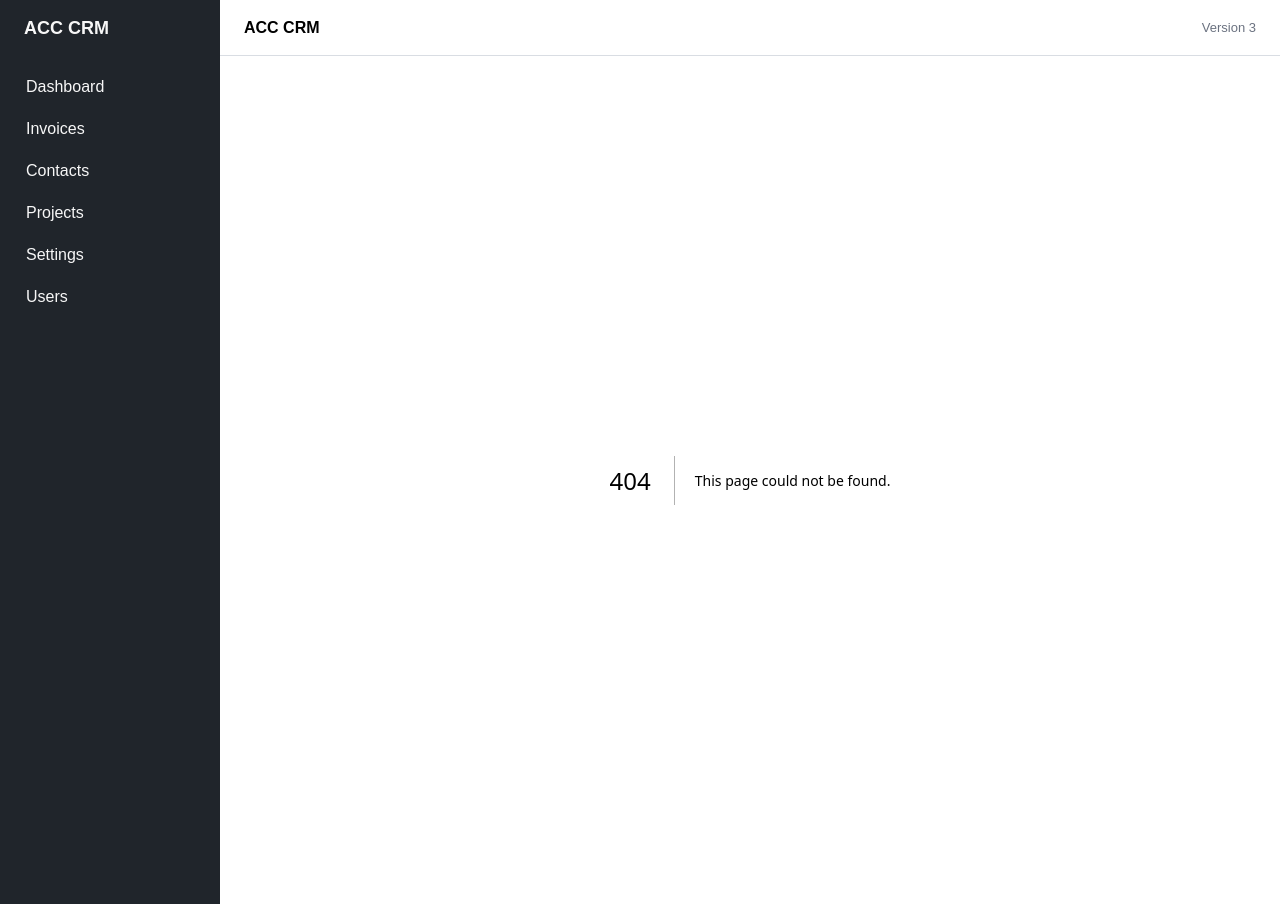
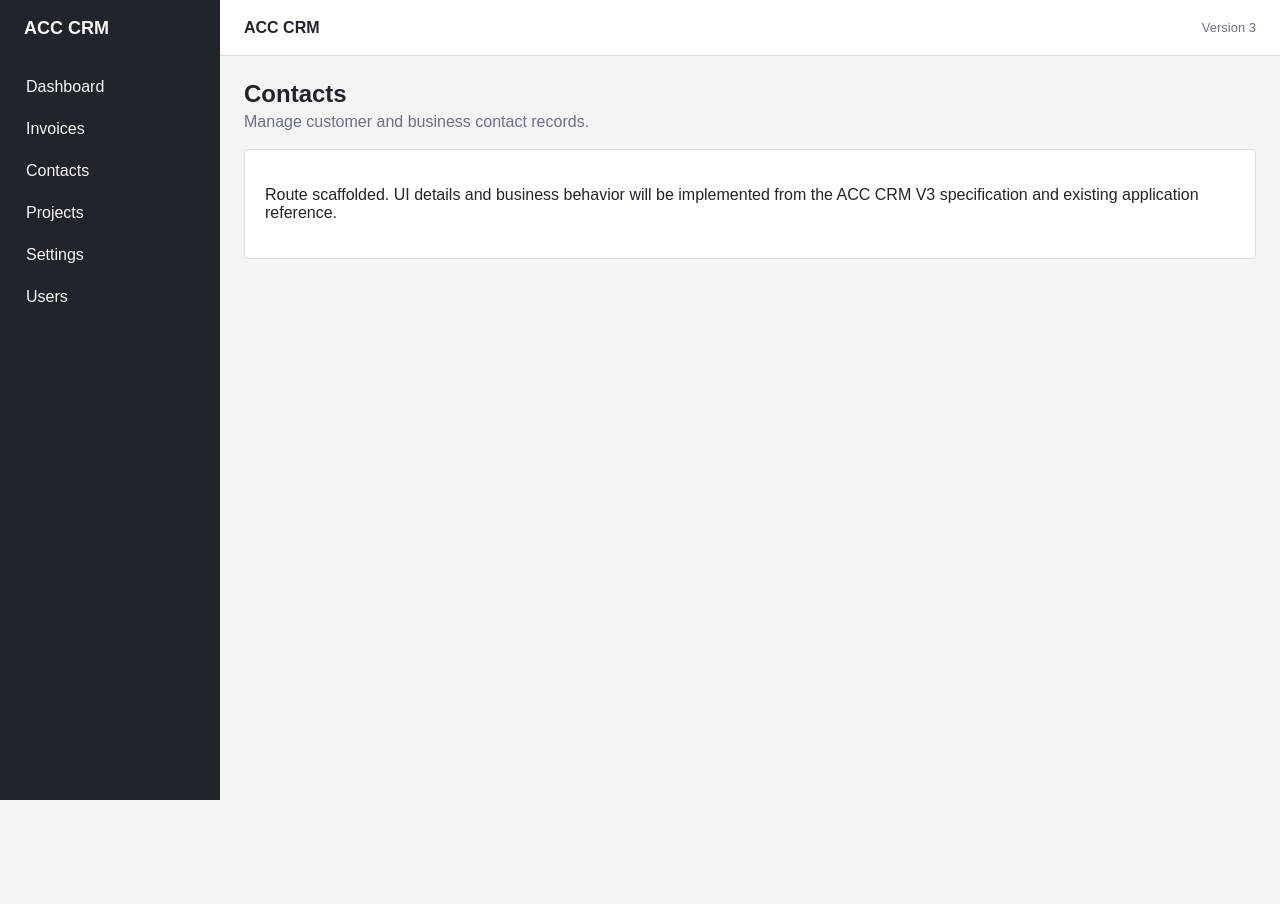
Before and after one commit to mlpk21d/acc-crm-v3, a Next.js app: page /contacts in a window 1280 px wide. Before the commit this address had no page. After the commit the page ends 800 px from the top, so only its background shows below. Built offline with nearby package versions, Linux system fonts and the light colour scheme.

Commit message:
Bootstrap ACC CRM V3: add src/app/contacts/page.tsx

```diff
--- /dev/null
+++ b/src/app/contacts/page.tsx
@@ -0,0 +1,10 @@
+import { PagePlaceholder } from "@/components/page-placeholder";
+
+export default function ContactsPage() {
+  return (
+    <PagePlaceholder
+      title="Contacts"
+      description="Manage customer and business contact records."
+    />
+  );
+}
```
